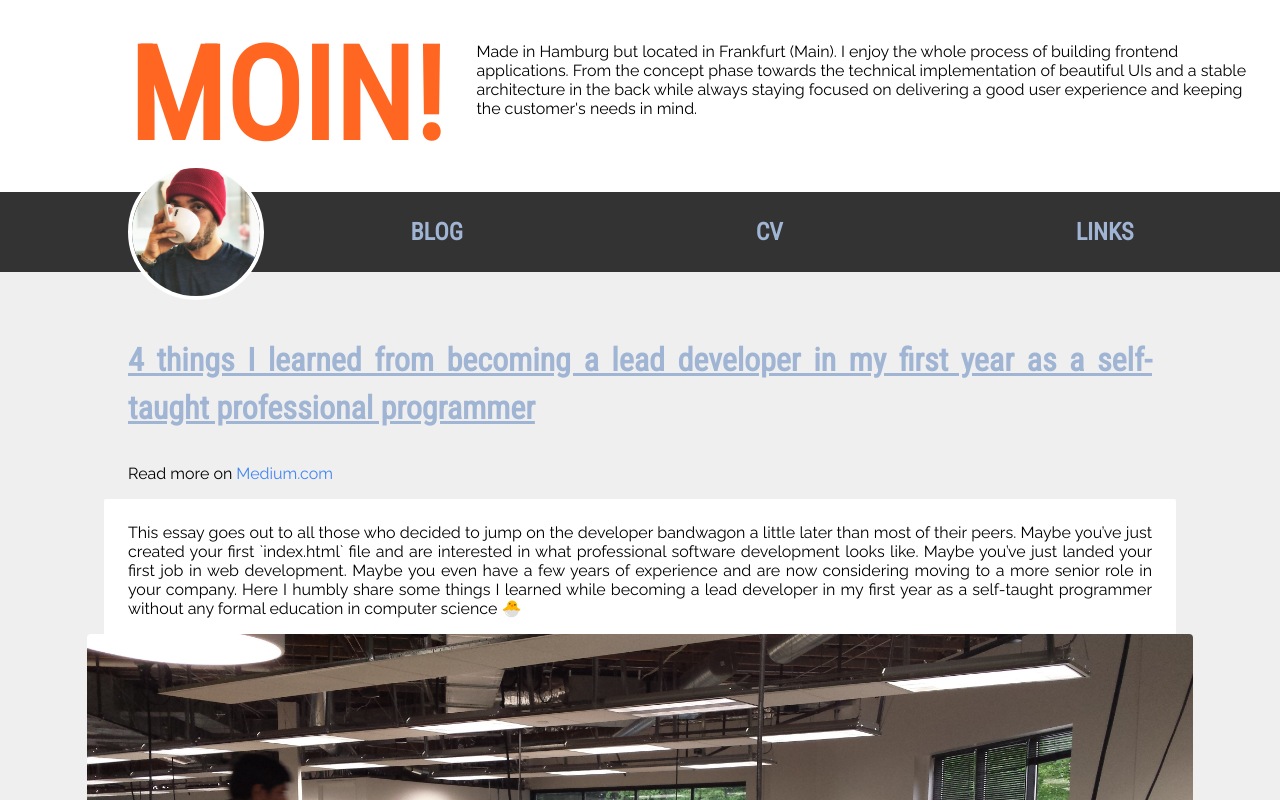
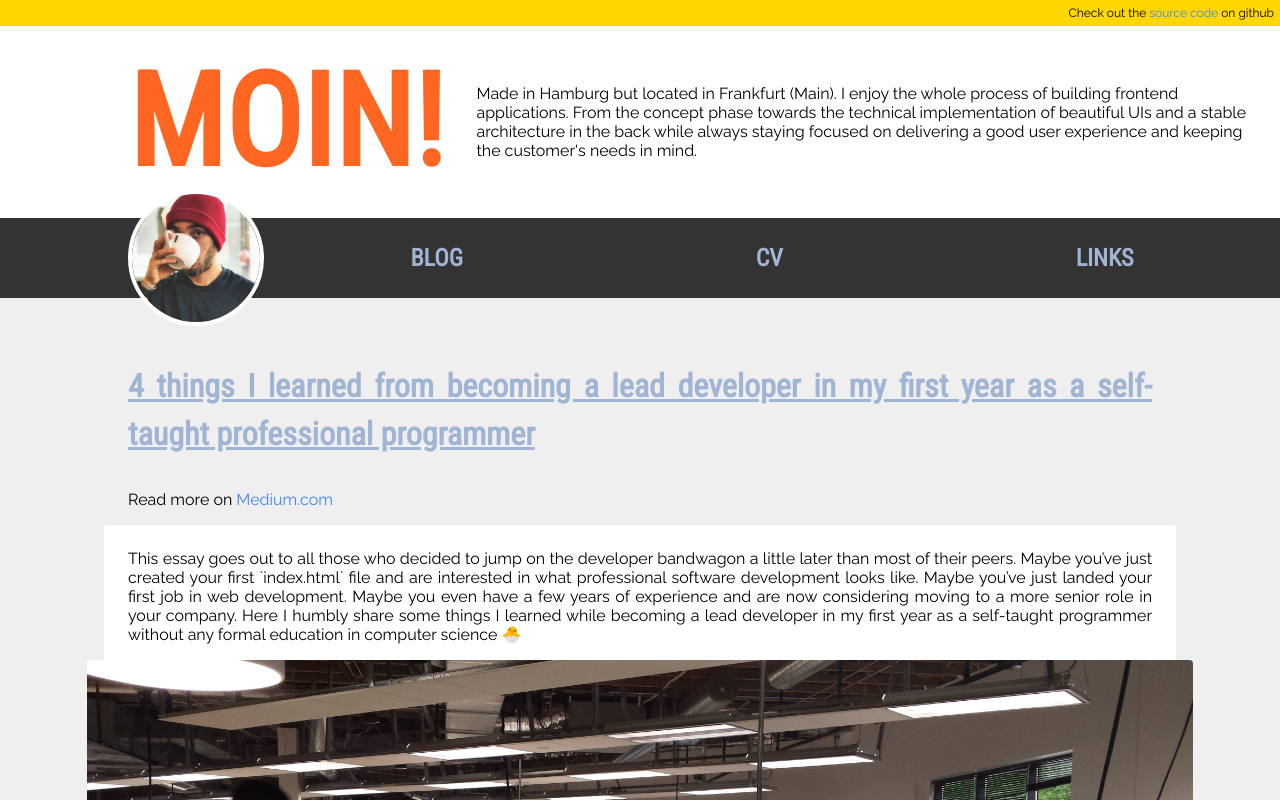
Before and after one commit to samihamed/website, an Angular app: page /blog in a window 1280 px wide. Shown: the top 800 px of the page. Built offline with nearby package versions, Linux system fonts and the light colour scheme.

Commit message:
:children_crossing: Add snackbar with source code reference to main views

```diff
--- a/src/app/elements/divider.component.html
+++ b/src/app/elements/divider.component.html
@@ -1,6 +1,13 @@
 <div class="divider">
   <div class="portrait-container">
-    <img src="../../assets/portrait.JPG">
+    <a
+      href="https://github.com/samihamed"
+      target="_blank"
+    >
+      <img
+        src="../../assets/portrait.JPG"
+      >
+    </a>
   </div>
     <div class="flex-row">
       <a routerLink="/blog" routerLinkActive="active">
--- a/src/app/elements/divider.component.scss
+++ b/src/app/elements/divider.component.scss
@@ -19,6 +19,12 @@
     img {
       object-fit: contain;
       height: 100%;
+
+      &:hover {
+        filter: opacity(90%);
+        -webkit-transition: filter .7s;
+        transition: filter .7s;
+      }
     }
   }
 
--- a/src/app/elements/header/header.component.html
+++ b/src/app/elements/header/header.component.html
@@ -1,3 +1,13 @@
+<p class="snackbar">
+  Check out the
+  <a
+    href="https://github.com/samihamed/website"
+    target="_blank"
+  >
+    source code
+  </a>
+  on github
+</p>
 <div class="header-container">
   <h1 (click)="onClickGreeting()">{{ greetingService.greeting }}!</h1>
   <p>
--- a/src/app/elements/header/header.component.scss
+++ b/src/app/elements/header/header.component.scss
@@ -17,8 +17,15 @@
   }
 
   p {
-    margin: 0 2em 2em 2em;
+    margin: 2em;
   }
+}
+
+.snackbar {
+  text-align: right;
+  font-size: .75em;
+  padding: .5em;
+  background-color: gold;
 }
 
 @media only screen and (max-width: 768px) {
```
